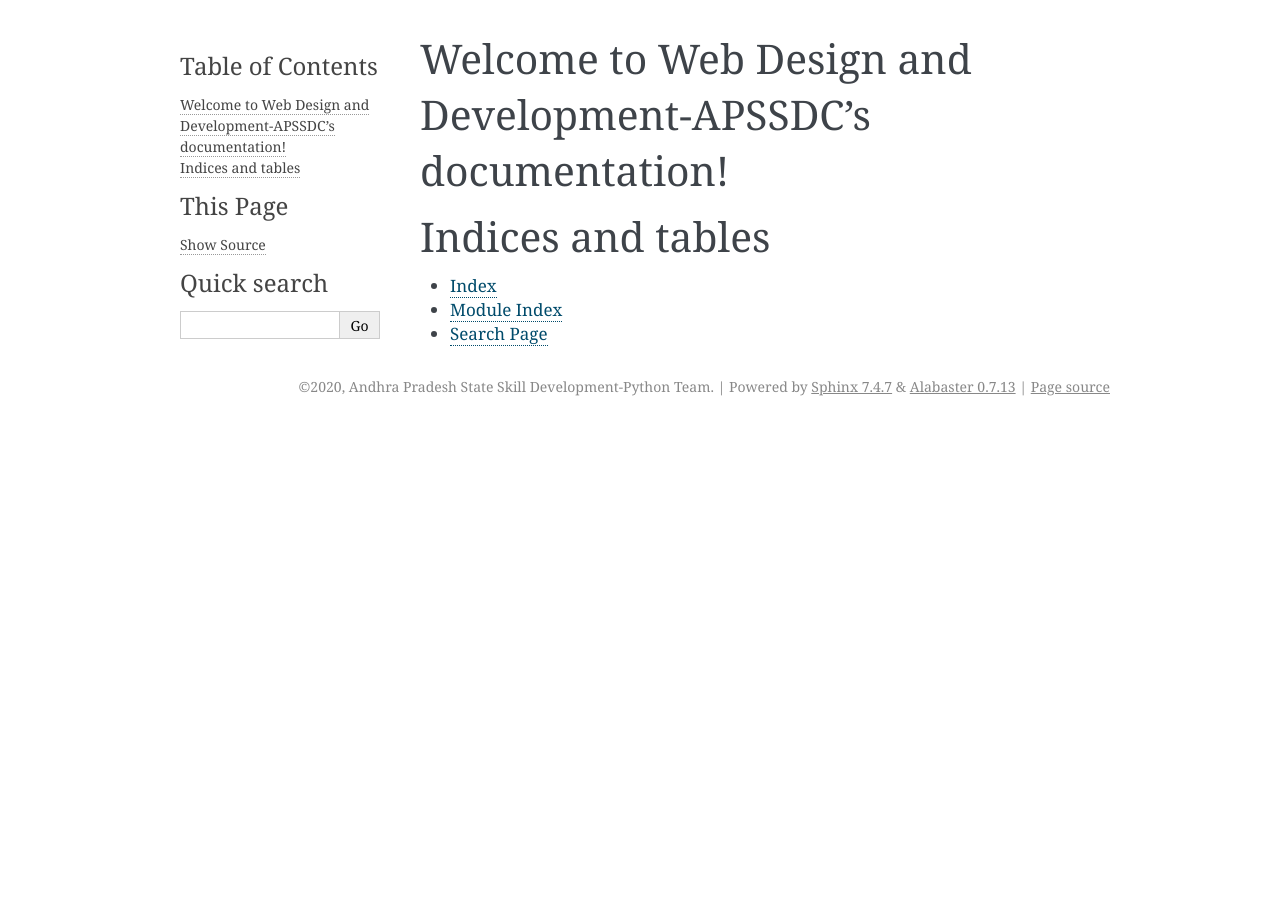
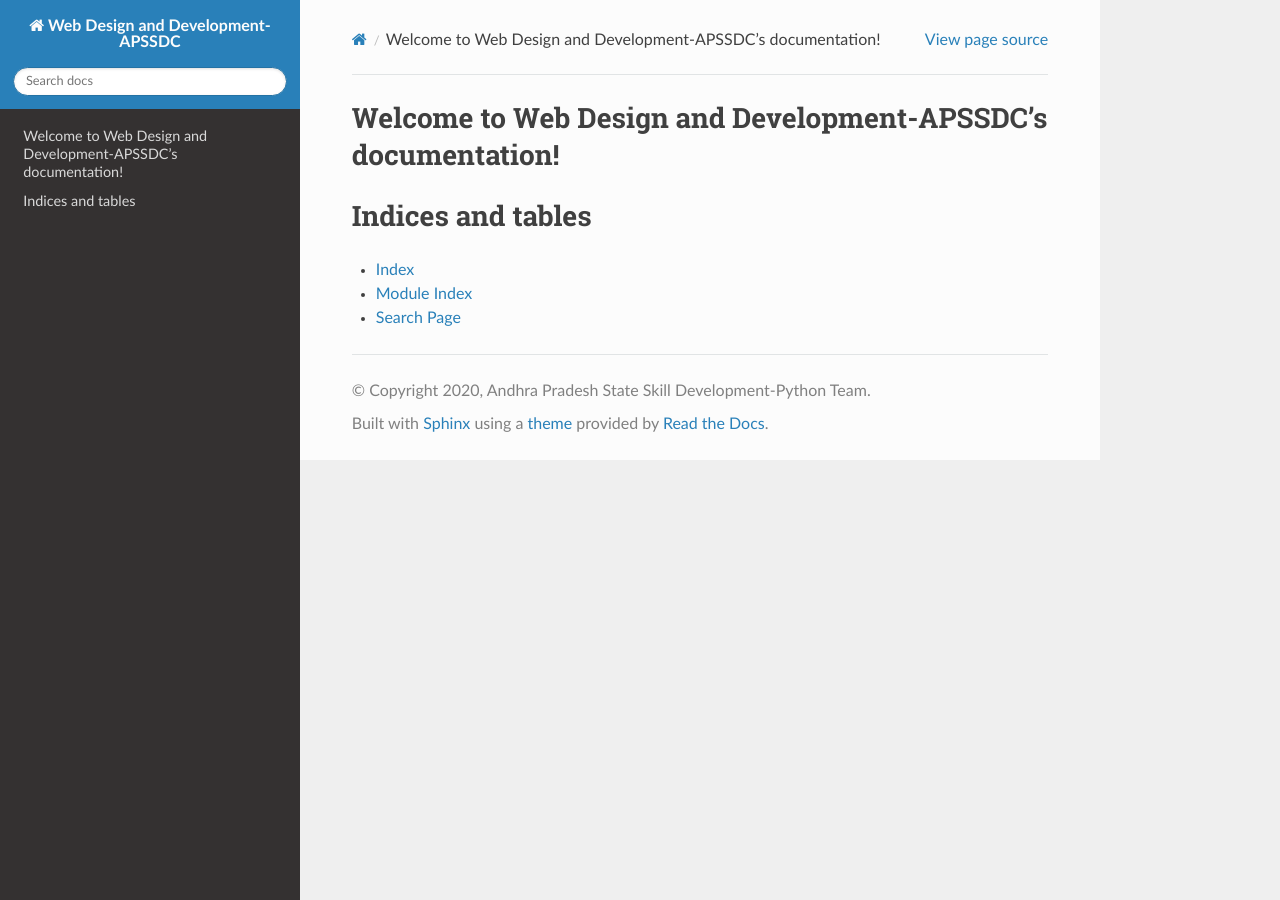
Before and after one commit to pavanisuvarna27/sphinx, a Sphinx documentation site: the page built from docs/index.rst, in a window 1280 px wide. Built offline with Sphinx 7.4.7 and the Read the Docs theme 2.0.0, drawn with Linux system fonts in a browser that asks for light colours.

Commit message:
Update conf.py

```diff
--- a/docs/conf.py
+++ b/docs/conf.py
@@ -30,7 +30,7 @@ release = '1'
 # Add any Sphinx extension module names here, as strings. They can be
 # extensions coming with Sphinx (named 'sphinx.ext.*') or your custom
 # ones.
-extensions = ['recommonmark']
+extensions = ['recommonmark','sphinx_rtd_theme']
 
 # Add any paths that contain templates here, relative to this directory.
 templates_path = ['_templates']
@@ -55,9 +55,9 @@ exclude_patterns = ['_build', 'Thumbs.db', '.DS_Store']
 # The theme to use for HTML and HTML Help pages.  See the documentation for
 # a list of builtin themes.
 #
-html_theme = 'alabaster'
+html_theme = "sphinx_rtd_theme"
 
 # Add any paths that contain custom static files (such as style sheets) here,
 # relative to this directory. They are copied after the builtin static files,
 # so a file named "default.css" will overwrite the builtin "default.css".
-html_static_path = ['_static']
+#html_static_path = ['_static']
```
